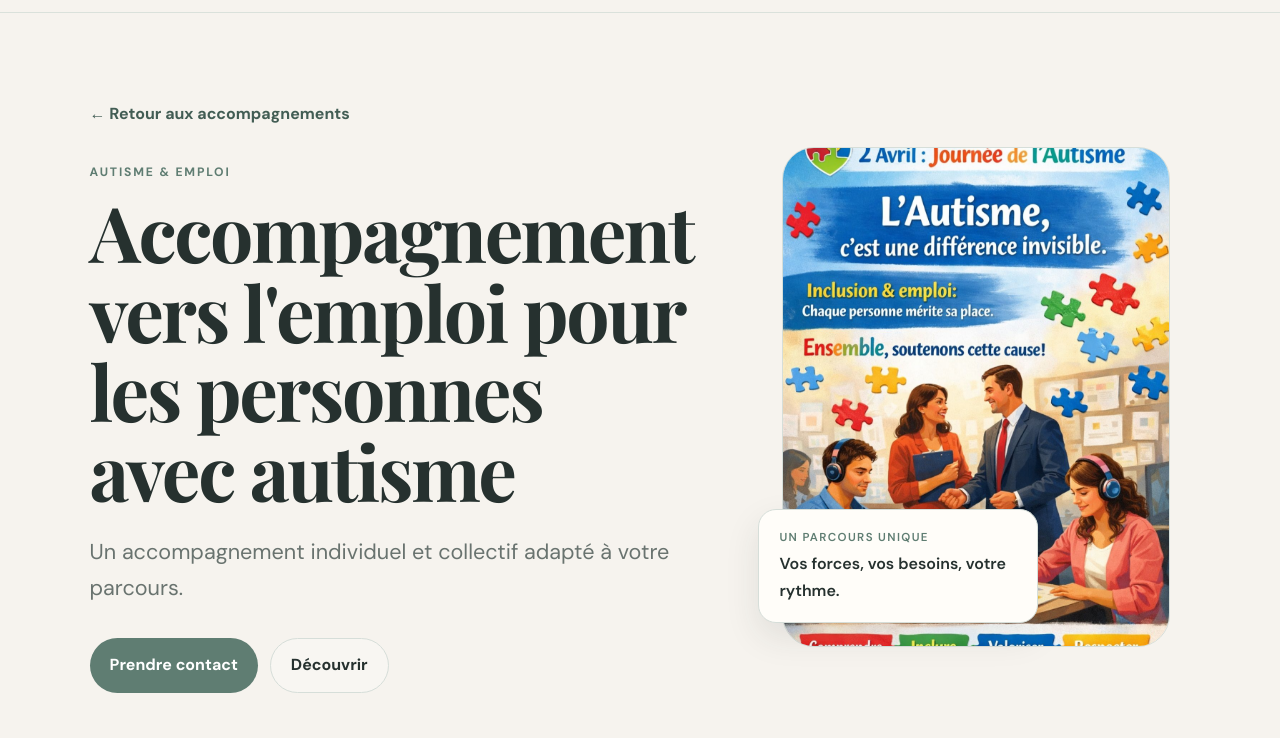
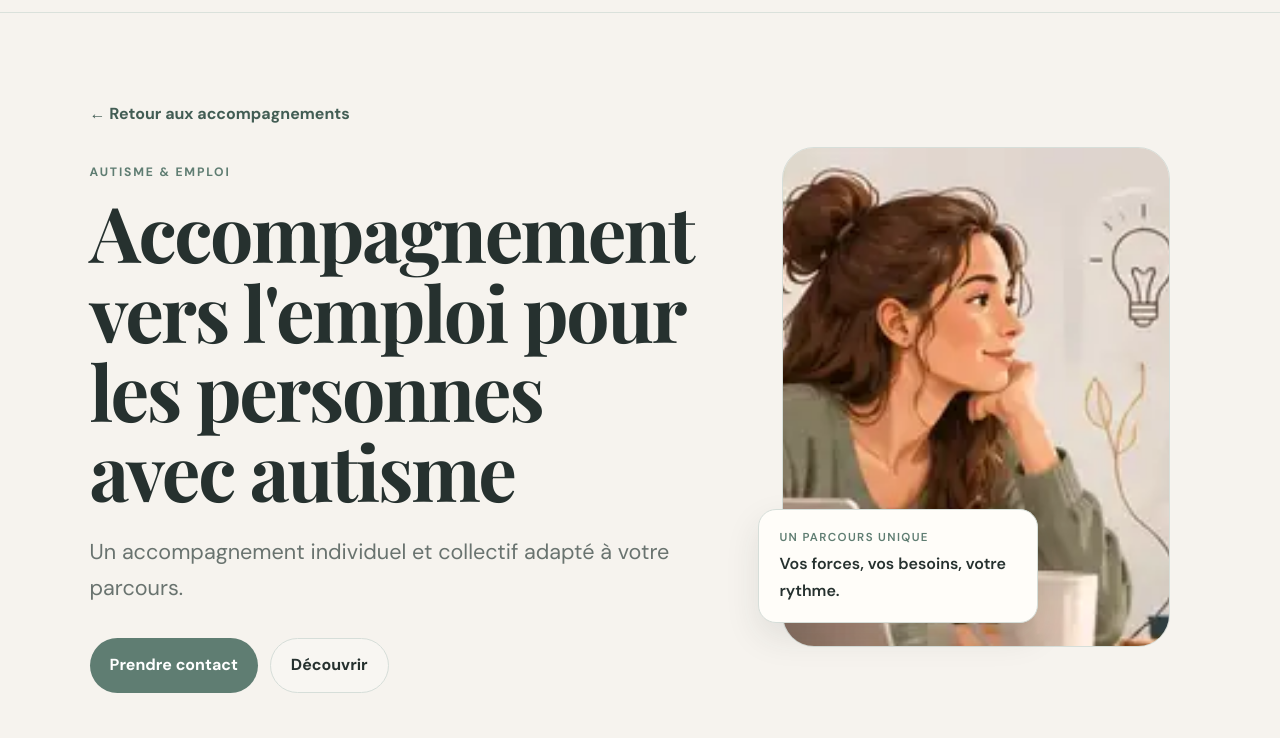
Before and after one commit to zanksolutions-hash/Erika, a plain HTML site: page autisme-emploi.html in a window 1280 px wide. Shown: the part 62-800 px from the top of the page. Drawn offline with nearby package versions, Linux system fonts and the light colour scheme; a script that the page names is missing.

Commit message:
Use generated illustration on autism employment page

```diff
--- a/autisme-emploi.html
+++ b/autisme-emploi.html
@@ -26,7 +26,7 @@
         <div class="hero-actions"><a class="button primary" href="#contact">Prendre contact</a><a class="button secondary" href="#accompagnement">Découvrir</a></div>
       </div>
       <div class="autism-hero-visual">
-        <img src="assets/autisme.jpeg" alt="Illustration autour de l'autisme et de l'accompagnement professionnel">
+        <img src="assets/illustration-autisme-emploi.webp" alt="Illustration d’une personne construisant son projet professionnel selon ses forces et son rythme">
         <div class="autism-visual-note"><span>Un parcours unique</span>Vos forces, vos besoins, votre rythme.</div>
       </div>
     </section>
```
